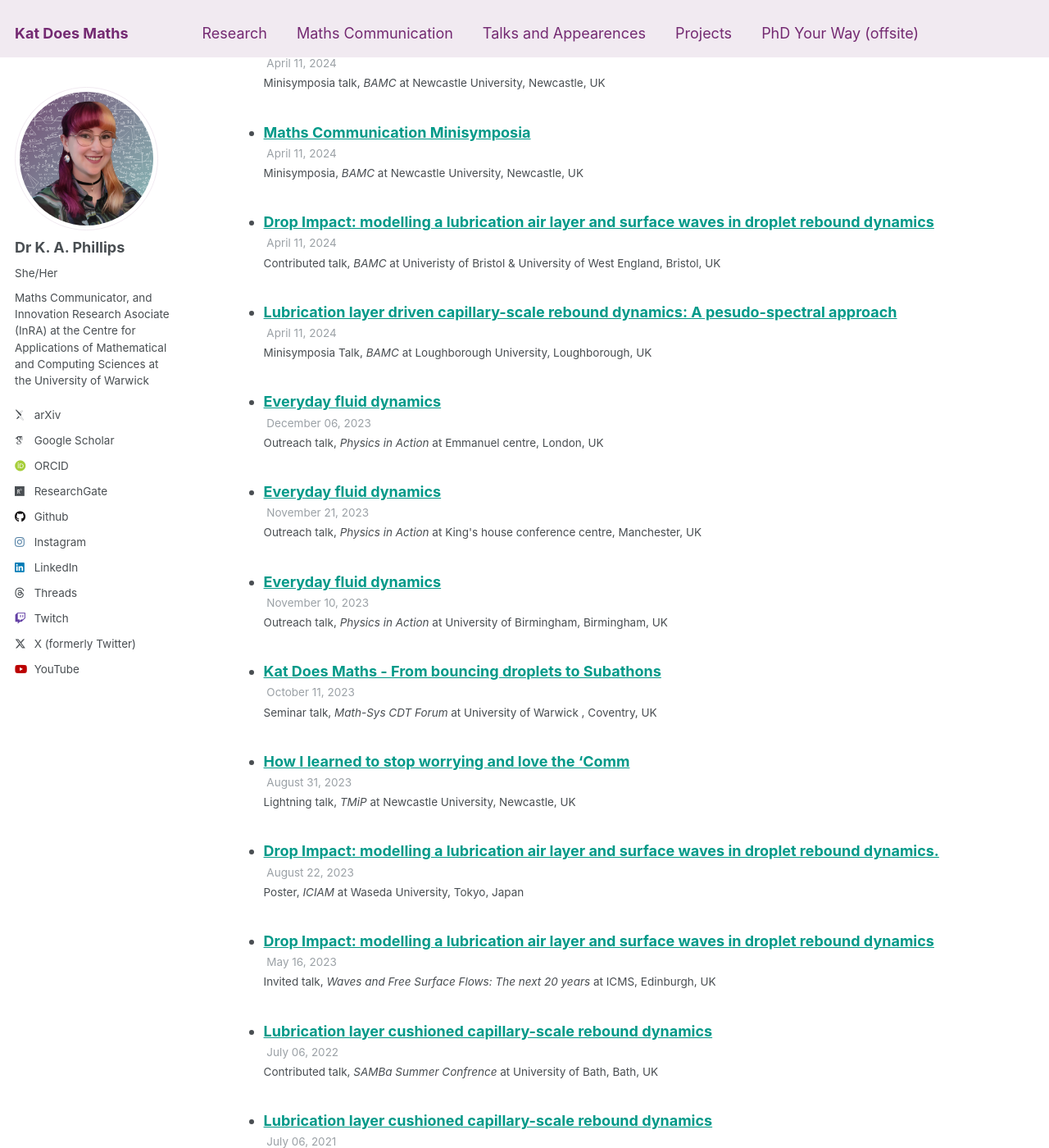
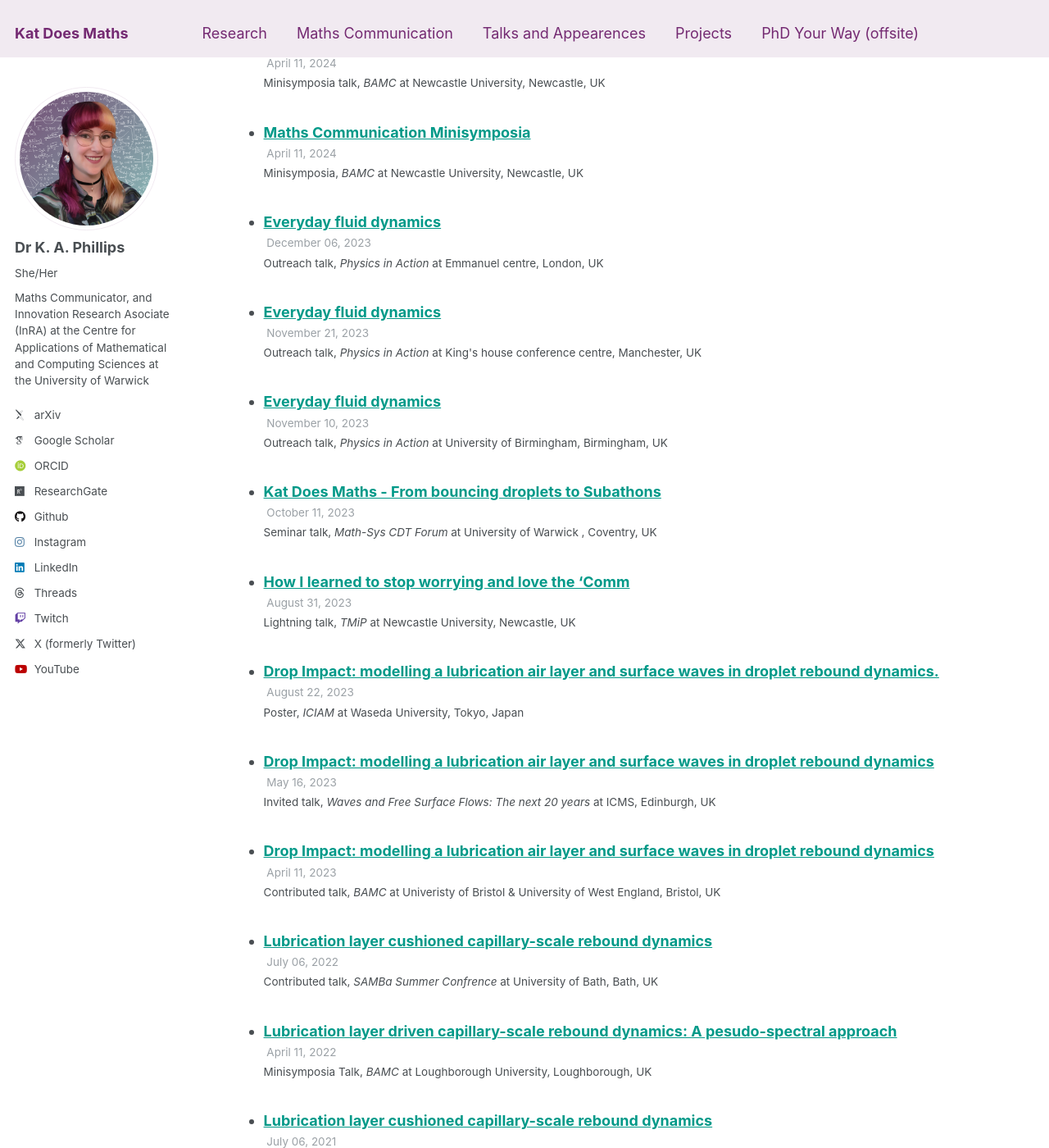
Before and after one commit to katdoesmaths/katdoesmaths.github.io, a Jekyll site: the page built from _pages/cv.md, in a window 1280 px wide and 1400 px high, scrolled down 1779 px. Shown: the whole window at 82% size. Built offline with Jekyll 4.4.1, drawn with Linux system fonts in a browser that asks for light colours; some web fonts are replaced.

Commit message:
dates of BAMC talks was wrong

```diff
--- a/_talks/2022-04-11-BAMC.md
+++ b/_talks/2022-04-11-BAMC.md
@@ -4,7 +4,7 @@ collection: talks
 type: "Minisymposia Talk, <i>BAMC</i>"
 permalink: /talks/2022-BAMC
 venue: "Loughborough University"
-date: 2024-04-11
+date: 2022-04-11
 location: "Loughborough, UK"
 ---
 
--- a/_talks/2023-04-11-BAMC.md
+++ b/_talks/2023-04-11-BAMC.md
@@ -4,7 +4,7 @@ collection: talks
 type: "Contributed talk, <i> BAMC</i>"
 permalink: /talks/2023-BAMC
 venue: "Univeristy of Bristol & University of West England"
-date: 2024-04-11
+date: 2023-04-11
 location: "Bristol, UK"
 ---
 
```
